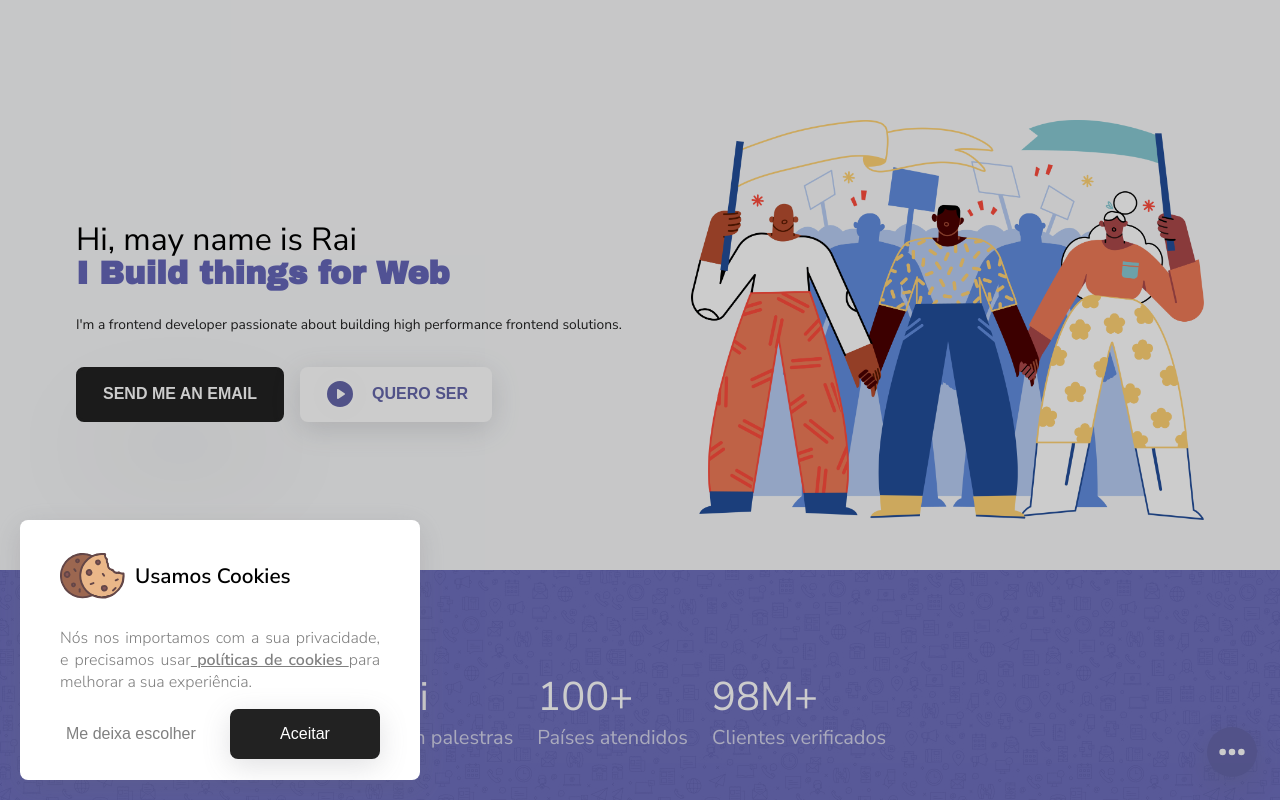
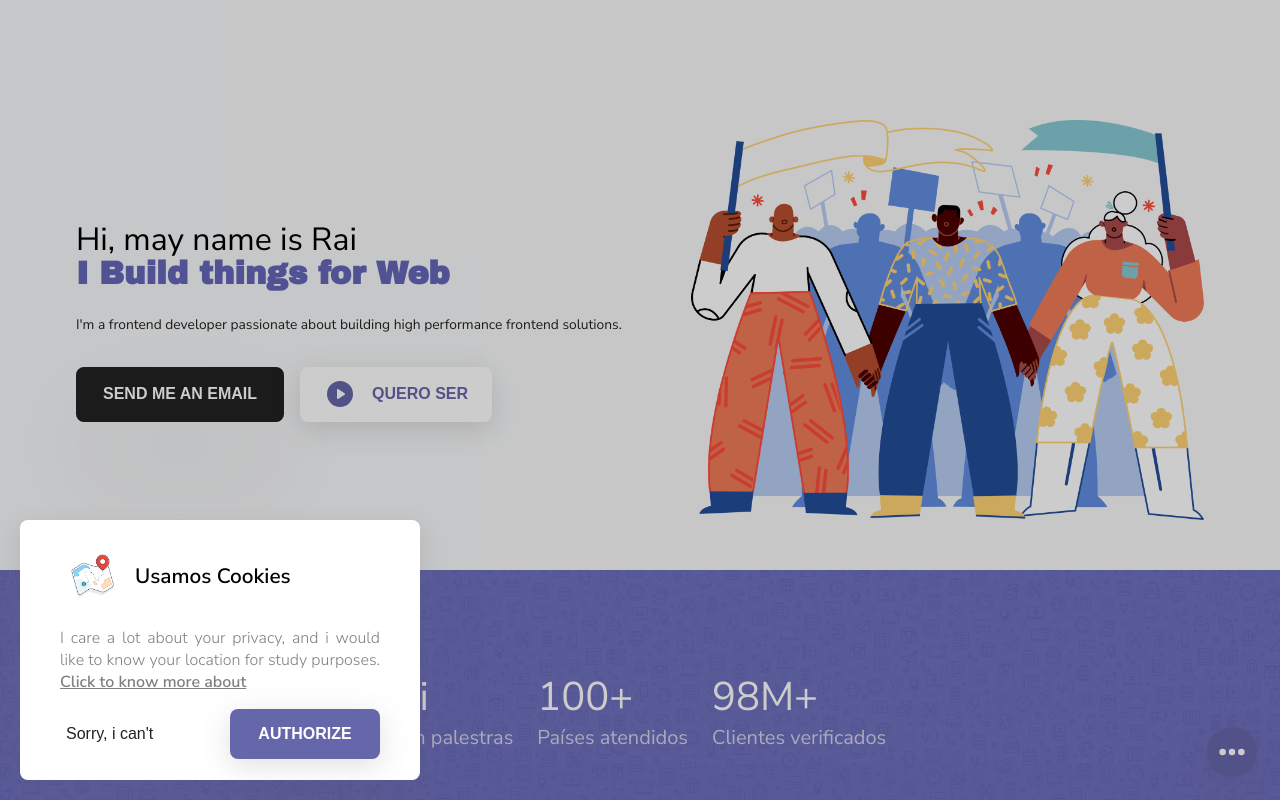
Before and after one commit to TyperGuy/typerguy.io, a Next.js app: page / in a window 1280 px wide. Shown: the top 800 px of the page. Built offline with nearby package versions, Linux system fonts and the light colour scheme.

Commit message:
feat: update request location wedget UI

```diff
--- a/src/components/modals/cookies/reasons/index.tsx
+++ /dev/null
@@ -1,50 +0,0 @@
-// @ts-nocheck
-import { FC} from 'react';
-import {Section,Content, Title, Description, Button, Span,Linker } from './modal.styles';
-import Toogle from '../../../toogleButton';
-
-
-const Settings: React.FC <{setShowModal:(showModal:boolean) => void,setTargetModal:(status:string)=>void}> = ({setTargetModal,setShowModal})=> {
-
-    return (
-        <Content>
-          <div style={{width:'80%',marginTop:'10px',display:'flex',gap:10,alignItems:'center'}}>
-             <Title>Porquê usamos Cookies ?</Title>
-          </div>
-          <div
-          style={{
-              width:'100%',
-              display:'flex',
-              flexDirection:'column',
-              alignItems:'center',
-              borderTop: '1px solid #ccc',
-              borderBottom: '1px solid #ccc'
-            }}>
-              <p
-              style={{
-                width:'80%',
-                textAlign: 'justify'
-              }}>
-              Os cookies são uma parte essencial da Internet. Sem eles,
-              as páginas da web seriam muito menos úteis e interativas. O comércio
-               eletrônico seria impossível. Eles dão aos sites a capacidade de lembrar
-               e melhorar. Nós usamos cookies para que a experiência de nossos usuários
-               seja muito boa. Os cookies nos ajudam a fornecer informações úteis e
-               úteis para nossos usuários.
-              </p>
-          </div>
-          <div style={{width:'80%',display: 'flex', justifyContent: 'space-between', alignItems: 'center', gap: '1rem'}}>
-            <Span
-              onClick={() => setTargetModal('askModal')
-              }>
-                Quero voltar
-              </Span>
-            <Button onClick={() => setShowModal(false)}>Aceitar todos</Button>
-          </div>
-        </Content>
-    )
-
-
-}
-
-export default Settings;
--- a/src/components/modals/cookies/dialog/index.tsx
+++ b/src/components/modals/location/dialog/index.tsx
@@ -6,22 +6,21 @@ const Dialog : React.FC <{setShowModal:(showModal:boolean) => void,setTargetModa
   return (
       <Content>
         <div style={{width:'80%',display:'flex',gap:10,alignItems:'center'}}>
-           <img style={{height:'46px', width:'65px'}} src="/cookie.svg"/>
+           <img style={{height:'66px', width:'65px'}} src="/location.png"/>
            <Title>Usamos Cookies</Title>
         </div>
         <Description>
-          Nós nos importamos com a sua privacidade, e precisamos usar
-          <Linker onClick={() => setTargetModal('infModal')}> políticas de cookies </Linker>
-          para melhorar a sua experiência.
+          I care a lot about your privacy, and i would like to know your location for study purposes.
+          <Linker onClick={() => setTargetModal('infModal')}> Click to know more about</Linker>
         </Description>
 
         <div style={{width:'80%',display: 'flex', justifyContent: 'space-between', alignItems: 'center', gap: '1rem'}}>
           <Span
-          onClick={() => setTargetModal('chooseModal')
+          onClick={() => setShowModal(false)
           }>
-            Me deixa escolher
+            Sorry, i can't
           </Span>
-          <Button onClick={() => setShowModal(false)}>Aceitar</Button>
+          <Button onClick={() => setShowModal(false)}>AUTHORIZE</Button>
         </div>
       </Content>
   )
--- a/src/components/modals/cookies/dialog/modal.styles.ts
+++ b/src/components/modals/location/dialog/modal.styles.ts
@@ -47,31 +47,27 @@ export const Description = styled.p`
 export const Button = styled.button`
   width: 150px;
   height: 50px;
-  background: #222;
-  font-weight: 400;
-  border:3px solid #222;
+  background-color: #6667ab;
+  font-weight: 700;
   box-sizing: border-box;
   cursor: pointer;
   color: #fff;
   border-radius: 8px;
   transition: all 0.2s ease-in-out;
   box-shadow: rgba(100, 100, 111, 0.2) 0px 7px 29px 0px;
+  border: none;
   &:hover{
-    background-color: #FFC32B;
-    color: #222;
+    background-color:rgba(102, 103, 171,.8);
   }
 `
 export const Span = styled.button`
   height: 40px;
   background: #fff;
   border: none;
-  color: #808080;
-  font-weight: 300;
+  color: #222;
+  font-weight: 400;
   transition: all 0.5s ease-in-out;
   cursor: pointer;
-  &:hover{
-   color: #222;
-  }
 `
 
 export const Title = styled.p`
--- a/src/components/modals/cookies/index.tsx
+++ b/src/components/modals/location/index.tsx
@@ -1,5 +1,5 @@
 import { FC, useImperativeHandle, forwardRef, useState, useCallback, } from 'react';
-import { Container} from './modal.styles';
+import { ChildContainer, Container} from './modal.styles';
 import Settings from './settings';
 import Dialog from './dialog';
 import Reasons from './reasons';
@@ -17,6 +17,7 @@ const Modal: FC = () => {
  if(showModal)
   return (
     <Container>
+      <ChildContainer>
       {
         (targetModal===typeModal.ask) &&
         <Dialog setShowModal={setShowModal} setTargetModal={setTargetModal}/>
@@ -29,6 +30,7 @@ const Modal: FC = () => {
         (targetModal===typeModal.choose) &&
         <Settings setShowModal={setShowModal} setTargetModal={setTargetModal}/>
       }
+      </ChildContainer>
     </Container>
   )
 
--- a/src/components/modals/cookies/modal.styles.ts
+++ b/src/components/modals/location/modal.styles.ts
@@ -11,3 +11,7 @@ export const Container = styled.div`
   align-items: flex-end;
   justify-content: flex-start;
 `
+
+export const ChildContainer = styled.div`
+  transition: all 3s ease-in-out;
+`
--- /dev/null
+++ b/src/components/modals/location/reasons/index.tsx
@@ -0,0 +1,55 @@
+// @ts-nocheck
+import { FC} from 'react';
+import {Section,Content, Title, Description, Button, Span,Linker } from './modal.styles';
+import Toogle from '../../../toogleButton';
+
+
+const Settings: React.FC <{setShowModal:(showModal:boolean) => void,setTargetModal:(status:string)=>void}> = ({setTargetModal,setShowModal})=> {
+
+    return (
+        <Content>
+          <div style={{width:'80%',marginTop:'10px',display:'flex',gap:10,alignItems:'center'}}>
+             <Title>Why do i need your location?</Title>
+          </div>
+          <div
+          style={{
+              width:'100%',
+              display:'flex',
+              flexDirection:'column',
+              alignItems:'center'
+            }}>
+              <p
+              style={{
+                width:'80%',
+                textAlign: 'justify'
+              }}>
+              I've been working as a freelance developer in Angola since 2016.
+              Now I'm at a stage in my career where I want to make the leap to international
+              markets, and luckily I've done very well. For the sake of studying my international reach,
+              I collect data such as continent and country from people who visit my website and with this
+              information I can measure how far I have come. <br/><br/>
+              The data collected are solely and exclusively: Continent, Country and Province.
+              No personal data is collected, thus not allowing location data to be cross-referenced with personal identity. <br/>
+
+              Important to say that this information is not shared with anyone but me. <br/><br/>
+
+              By clicking authorize, you agree to share this data, otherwise no location data will be
+              collected as your privacy is a matter I take very seriously! <br/><br/>
+              <b>Thanks!</b>
+            </p>
+          </div>
+          <div style={{width:'80%',display: 'flex', justifyContent: 'space-between', alignItems: 'center', gap: '1rem'}}>
+            <Span
+              onClick={() => setTargetModal('askModal')
+              }>
+                Go Back
+              </Span>
+            <Button onClick={() => setShowModal(false)}>AUTHORIZE</Button>
+          </div>
+        </Content>
+    )
+
+
+}
+
+export default Settings;
--- a/src/components/modals/cookies/reasons/modal.styles.ts
+++ b/src/components/modals/location/reasons/modal.styles.ts
@@ -21,8 +21,8 @@ export const Container = styled.div`
 `
 
 export const Content = styled.div`
-  width: 400px;
-  height: 450px;
+  width: 450px;
+  height: 680px;
   background-color: #fff;
   margin: 20px;
   display: flex;
@@ -61,31 +61,27 @@ export const Description = styled.p`
 export const Button = styled.button`
   width: 150px;
   height: 50px;
-  background: #222;
-  font-weight: 400;
-  border:3px solid #222;
+  background-color: #6667ab;
+  font-weight: 700;
   box-sizing: border-box;
   cursor: pointer;
   color: #fff;
   border-radius: 8px;
   transition: all 0.2s ease-in-out;
   box-shadow: rgba(100, 100, 111, 0.2) 0px 7px 29px 0px;
+  border: none;
   &:hover{
-    background-color: #FFC32B;
-    color: #222;
+    background-color:rgba(102, 103, 171,.8);
   }
 `
 export const Span = styled.button`
-  height: 40px;
+   height: 40px;
   background: #fff;
   border: none;
-  color: #808080;
-  font-weight: 300;
+  color: #222;
+  font-weight: 400;
   transition: all 0.5s ease-in-out;
   cursor: pointer;
-  &:hover{
-   color: #222;
-  }
 `
 
 export const Title = styled.p`
--- a/src/pages/_app.tsx
+++ b/src/pages/_app.tsx
@@ -1,9 +1,8 @@
 import '../assets/styles/style.global.scss';
 import type { AppProps } from 'next/app';
 import { PropsWithChildren } from 'react';
-import Header from 'components/header';
 import Footer from 'components/footer';
-import Modal from '../components/modals/cookies';
+import Modal from '../components/modals/location';
 
 interface CustomProps extends AppProps {
   pageProps: PropsWithChildren<unknown>;
```
Also changed, not shown: public/location.png (added), src/components/modals/location/settings/index.tsx (renamed from src/components/modals/cookies/settings/index.tsx), src/components/modals/location/settings/modal.styles.ts (renamed from src/components/modals/cookies/settings/modal.styles.ts).
